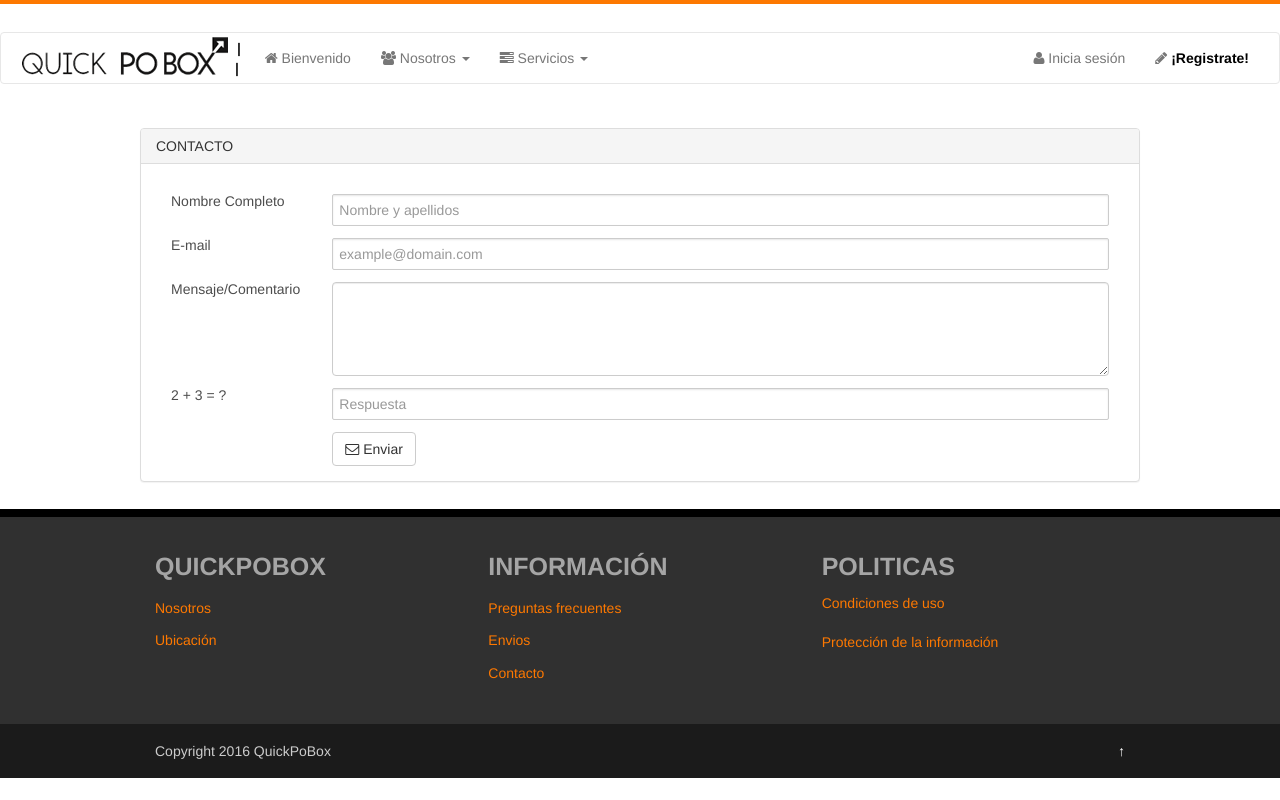
After one commit to DamianMarco/QuickPB, a Laravel app: page /contact in a window 1280 px wide. The commit adds this page. Run offline with Laravel 8, Linux system fonts and the light colour scheme; settings files or empty folders that the repository lacks are supplied; some libraries are stand-ins or nearby versions.

Commit message:
Contacto
Se agrego contacto

```diff
--- a/app/Http/routes.php
+++ b/app/Http/routes.php
@@ -38,14 +38,21 @@ Route::group(['middleware' => ['web']], function () {
     });
 
     Route::get('/us', function () {
-    //echo "la direccion show";
      return view('us');
     });
 
     Route::get('/services', function () {
-    //echo "la direccion show";
      return view('services');
     });
+
+    Route::get('/contact', function () {
+     return view('contact');
+    });
+
+    Route::post('contact/send', [
+        'uses' => 'ContactoController@emailTo',
+        'as' => 'contact.send'
+    ]);
 
      Route::get('mailsee', function () {
     //echo "la direccion show";
--- a/resources/views/admin/templates/partials/headerMenu.blade.php
+++ b/resources/views/admin/templates/partials/headerMenu.blade.php
@@ -25,15 +25,15 @@
           <li class="dropdown">
             <a href="#" class="dropdown-toggle" data-toggle="dropdown" role="button" aria-haspopup="true" aria-expanded="false"><i class="fa fa-group"></i> Nosotros <span class="caret"></span></a>
             <ul class="dropdown-menu">
-              <li><a href={{URL::to('/us')}}><i class="fa fa-thumb-tack"></i> Quienes somos</a></li>
+              <li><a href="{{URL::to('/us')}}"><i class="fa fa-thumb-tack"></i> Quienes somos</a></li>
               <li role="separator" class="divider"></li>
-              <li><a href="#"><i class="fa fa-btn fa-envelope"></i> Contacto</a></li>
+              <li><a href="{{URL::to('/contact')}}"><i class="fa fa-btn fa-envelope"></i> Contacto</a></li>
             </ul>
           </li>
           <li class="dropdown">
             <a href="#" class="dropdown-toggle" data-toggle="dropdown" role="button" aria-haspopup="true" aria-expanded="false"><i class="fa fa-tasks"></i> Servicios <span class="caret"></span></a>
             <ul class="dropdown-menu">
-              <li><a href={{URL::to('/services')}}><i class="fa fa-briefcase"></i> Ofrecemos</a></li>
+              <li><a href="{{URL::to('/services')}}"><i class="fa fa-briefcase"></i> Ofrecemos</a></li>
               <li><a href="#"><i class="fa fa-shopping-bag"></i> Tipos de membresías</a></li>
             </ul>
           </li>
--- /dev/null
+++ b/resources/views/contact.blade.php
@@ -0,0 +1,56 @@
+@extends('admin.templates.main')
+@section('title', 'Contacto')
+
+@section('content')
+<div id="subhead_container">
+	<div class="row">
+	@if(count($errors) > 0)
+	<div class="row">
+		<div class=".col-md-6 .col-md-offset-3 alert alert-danger" role="alert">
+			<ul>
+				@foreach($errors->all() as $error)
+					<li>{{$error}}</li>
+				@endforeach
+			</ul>
+		</div>
+	</div>
+	@endif
+		<div class="panel panel-default">
+  			<div class="panel-heading">CONTACTO</div>
+  			<div class="panel-body">
+{!! Form::open(['route'=> 'contact.send', 'id'=>'contact-form', 'method' => 'POST']) !!}
+	<div class="form-group">
+		<label for="name" class="col-sm-2 control-label">Nombre Completo</label>
+		<div class="col-sm-10">
+			<input type="text" class="form-control" id="name" name="name" placeholder="Nombre y apellidos" value="">
+		</div>
+	</div>
+	<div class="form-group">
+		<label for="email" class="col-sm-2 control-label">E-mail</label>
+		<div class="col-sm-10">
+			<input type="email" class="form-control" id="email" name="email" placeholder="example@domain.com" value="">
+		</div>
+	</div>
+	<div class="form-group">
+		<label for="message" class="col-sm-2 control-label">Mensaje/Comentario</label>
+		<div class="col-sm-10">
+			<textarea class="form-control" rows="4" name="message"></textarea>
+		</div>
+	</div>
+	<div class="form-group">
+		<label for="human" class="col-sm-2 control-label">2 + 3 = ?</label>
+		<div class="col-sm-10">
+			<input type="text" class="form-control" id="human" name="human" placeholder="Respuesta">
+		</div>
+	</div>
+	<div class="form-group">
+		<div class="col-sm-10 col-sm-offset-2">
+			<button type="submit" class="btn btn-default"><i class="fa fa-envelope-o" aria-hidden="true"></i> Enviar</button>
+		</div>
+	</div>
+{!! Form::close() !!}
+</div>
+		</div>
+    </div>
+</div>
+@endsection
```
Also changed, not shown: app/Http/Controllers/ContactoController.php (added, +82 -0 lines).
